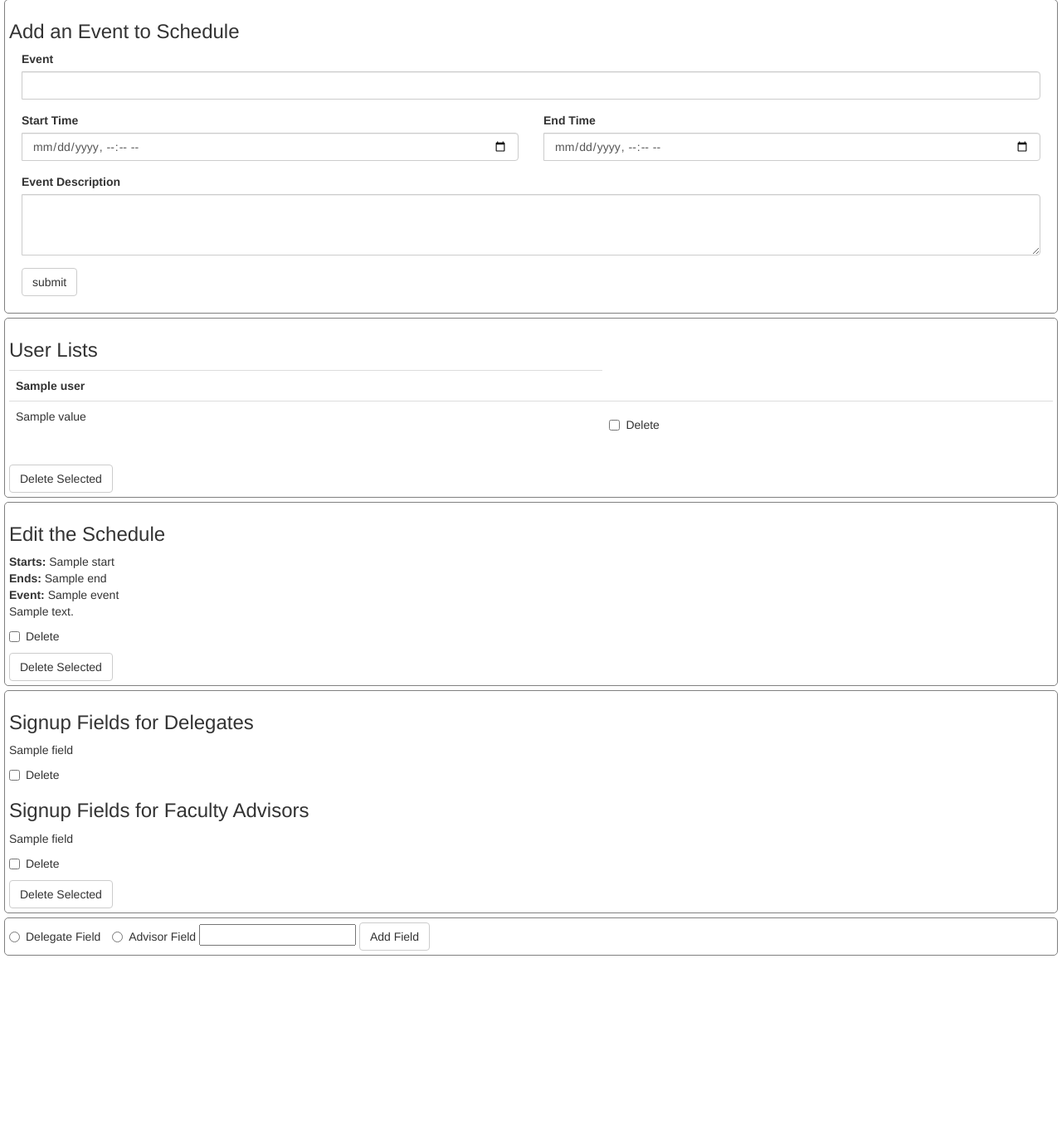
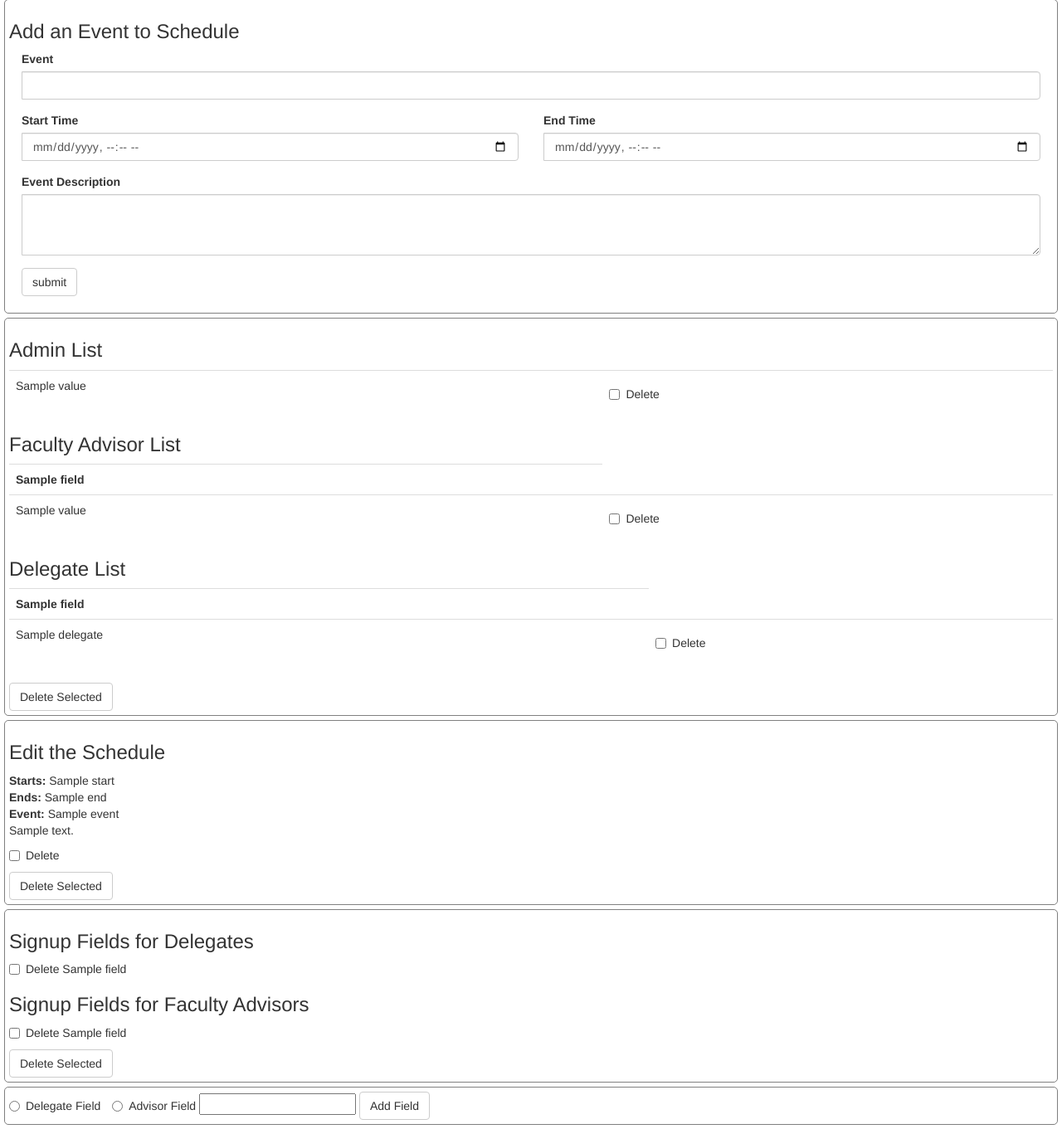
Before and after one commit to tonyli7/potential-tribble, a Flask app: page /admin in a window 1280 px wide. Shown: the part 1199-2560 px from the top of the page at 83% size. Before the commit the page ends 2351 px from the top, so only its background shows below. Run offline with Flask 2, Linux system fonts and the light colour scheme; a database or web service that is not in the repository returns one stand-in record (values such as "Sample title"); some libraries are stand-ins or nearby versions.

Commit message:
deleting delegates and advisors

```diff
--- a/app.py
+++ b/app.py
@@ -100,8 +100,13 @@ def admin():
         #add fields
         if 'add-field' in request.form:
             utils.addField(request.form['user-type'],request.form['field-name'])
-
-    return render_template("admin.html",entries=utils.getCollection("users"),collections=mongo.getCollections("modelun"),schedule=utils.getEvents(),advisor_fields=mongo.getEntry("fields","advisor",{}),delegate_fields=mongo.getEntry("fields","delegate",{}))
+    advisor_fields = mongo.getEntry("fields","advisor",{})
+    advisor_header = [f['field'] for f in advisor_fields]
+    advisor_fields.rewind()
+    delegate_fields= mongo.getEntry("fields","delegate",{})
+    delegate_header= [f['field'] for f in delegate_fields]
+    delegate_fields.rewind()
+    return render_template("admin.html",admins=utils.getCollection("users"),delegate_headers=delegate_header,delegates=utils.getCollection("delegate"),advisor_headers=advisor_header,advisors=utils.getCollection("advisor"),collections=mongo.getCollections("modelun"),schedule=utils.getEvents(),advisor_fields=advisor_fields,delegate_fields=delegate_fields)
 
 @app.route("/about")
 def about():
@@ -124,12 +129,15 @@ def allowed_file(filename):
 def uploaded_file(filename):
     return send_from_directory(app.config['UPLOAD_FOLDER'],filename)
 
-@app.route("/schedule",methods=["GET","POST"])
-def schedule():
+@app.route("/attend_conference",methods=['GET','POST'])
+def attend():
     if request.method == "POST":
-         delete = request.form.getlist('delete-event')
-         utils.deleteEvents(delete)
-    return render_template("schedule.html",schedule=utils.getEvents())
+        attendee={}
+        for attribute in request.form:
+            if attribute != "submit":
+                attendee[attribute]=request.form[attribute]
+        utils.attendConference(request.form["submit"],attendee)
+    return render_template("attend_conference.html",advisor_fields=mongo.getEntry("fields","advisor",{}),delegate_fields=mongo.getEntry("fields","delegate",{}))
 
 if __name__=="__main__":
     app.debug = True
--- a/templates/admin.html
+++ b/templates/admin.html
@@ -111,16 +111,9 @@
   </div>
 </form>
 <form method="POST">
-  <h3>User Lists</h3>
+  <h3>Admin List</h3>
   <table class="table">
-    <tr>
-      {% for attribute in entries[0] %}
-      {% if attribute != "password" and attribute != "_id" %}
-      <th>{{attribute}}</th>
-      {% endif %}
-      {% endfor %}
-    </tr>
-    {% for entry in entries %}
+    {% for entry in admins %}
     <tr>
       {% for attribute,value in entry.iteritems() %}
       {% if attribute != "password" and attribute != "_id" %}
@@ -134,6 +127,57 @@
       </td>
       {% endif %}
       {% endfor %}
+    </tr>
+    {% endfor %}
+  </table>
+  <h3>Faculty Advisor List</h3>
+  <table class="table">
+    <tr>
+      {% for attribute in advisor_headers %}
+      {% if attribute != "password" and attribute != "_id" %}
+      <th>{{attribute}}</th>
+      {% endif %}
+      {% endfor %}
+    </tr>
+    {% for entry in advisors %}
+    <tr>
+      {% for attribute,value in entry.iteritems() %}
+      {% if attribute != "password" and attribute != "_id" %}
+      <td>{{ value }}</td>
+      <td>
+	<div class="checkbox">
+	  <label>
+	    <input name="delete-entry" type="checkbox" value="{{entry._id}}"> Delete
+	  </label>
+	</div>
+      </td>
+      {% endif %}
+      {% endfor %}
+    </tr>
+    {% endfor %}
+  </table>
+  <h3>Delegate List</h3>
+  <table class="table">
+    <tr>
+      {% for attribute in delegate_headers %}
+      {% if attribute != "password" and attribute != "_id" %}
+      <th>{{attribute}}</th>
+      {% endif %}
+      {% endfor %}
+    </tr>
+    {% for entry in delegates %}
+    <tr>
+      {% for attribute in delegate_headers %}
+      <td>{{entry[attribute]}}
+      </td>
+      {% endfor %}
+      <td>
+	<div class="checkbox">
+	  <label>
+	    <input name="delete-entry" type="checkbox" value="{{entry._id}}"> Delete
+	  </label>
+	</div>
+      </td>
     </tr>
     {% endfor %}
   </table>
@@ -162,19 +206,17 @@
 <form method="POST">
   <h3>Signup Fields for Delegates</h3>
   {% for field in delegate_fields %}
-  {{field.field}}
   <div class="checkbox">
     <label>
-      <input name="delete-field" type="checkbox" value="{{field._id}}"> Delete
+      <input name="delete-field" type="checkbox" value="{{field._id}}"> Delete {{field.field}}
     </label>
   </div>
   {% endfor %}
   <h3>Signup Fields for Faculty Advisors</h3>
   {% for field in advisor_fields %}
-  {{field.field}}
   <div class="checkbox">
     <label>
-      <input name="delete-field" type="checkbox" value="{{field._id}}"> Delete
+      <input name="delete-field" type="checkbox" value="{{field._id}}"> Delete {{field.field}}
     </label>
   </div>
   {% endfor %}
--- a/utils.py
+++ b/utils.py
@@ -17,9 +17,11 @@ def pwordAuth(uname, pword, atype):
     user = mongo.getEntry("modelun","users",{"email":uname,"type":atype})
     return user is not None and sha512_crypt.verify(pword,user["password"])
 
-## sign up to attend a conference
-def attendConference(required_fields):
-    user = mongo.getEntry("modelun","attendees",required_fields)
+## sign up to attend a conference as advisor or delegate
+def attendConference(role,required_fields):
+    print role
+    print required_fields
+    user = mongo.addEntry("modelun",role,required_fields)
 
 ## sign up as an interested party
 def mailinglist(email):
@@ -144,7 +146,6 @@ def deleteFields(item_ids):
 
 #add fields
 def addField(usertype,fieldname):
-    print "HI"
     query = {"field":fieldname}
-    if mongo.getEntry("fields",usertype,query).count == 0:
+    if mongo.getEntry("fields",usertype,query).count() == 0:
         mongo.addEntry("fields",usertype,query)
```
Also changed, not shown: templates/attend_conference.html (added, +22 -0 lines), templates/schedule.html (deleted, +0 -26 lines), 2 other files.
